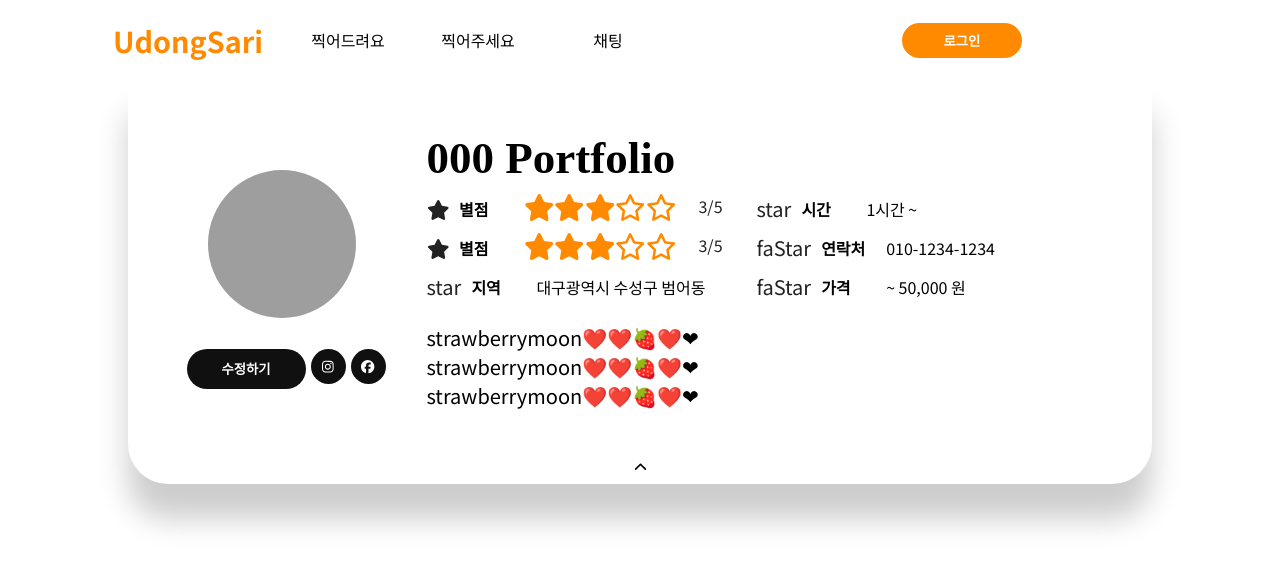
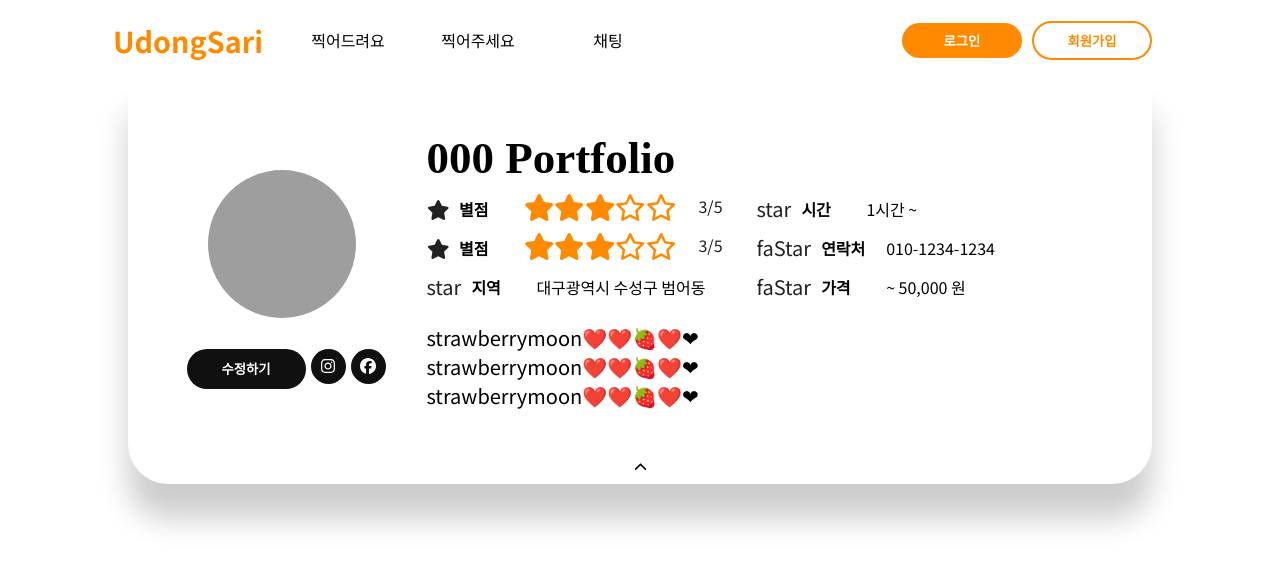
Before and after one commit to UdongSari/frontend, a React (Vite) app: page /photo/request/detail in a window 1280 px wide. Shown: the top 568 px of the page. Built offline with nearby package versions, Linux system fonts and the light colour scheme; grey boxes are pictures that could not be loaded.

Commit message:
feat: InstaButton, FaceBookBtn Link props 추가, orange-stroke 버튼 추가

```diff
--- a/src/components/Button.jsx
+++ b/src/components/Button.jsx
@@ -6,59 +6,43 @@ export const Button = ({ type, children, width, height, ...rest }) => {
     if (type === "undefined") throw new Error("Button type prop 은 필수입니다");
     else if (type === "primary") {
         return (
-      <button
-        className="btn-primary btn-default"
-        style={{ width: width, height: height }}
-        {...rest}
-      >
+            <button className="btn-primary btn-default" style={{ width: width, height: height }} {...rest}>
                 {children}
             </button>
         );
     } else if (type === "secondary") {
         return (
-      <button
-        className="btn-secondary btn-default"
-        style={{ width: width, height: height }}
-        {...rest}
-      >
+            <button className="btn-secondary btn-default" style={{ width: width, height: height }} {...rest}>
                 {children}
             </button>
         );
     } else if (type === "orange-filled") {
         return (
-      <button
-        className="btn-orange-filled btn-default"
-        style={{ width: width, height: height }}
-        {...rest}
-      >
+            <button className="btn-orange-filled btn-default" style={{ width: width, height: height }} {...rest}>
+                {children}
+            </button>
+        );
+    } else if (type === "orange-stroke") {
+        return (
+            <button className="btn-orange-stroke btn-default" style={{ width: width, height: height }} {...rest}>
                 {children}
             </button>
         );
     }
 };
 
-export const InstaBtn = () => {
+export const InstaBtn = ({ link }) => {
     return (
-    <>
-      <button
-        className="btn-primary btn-default"
-        style={{ width: "35px", height: "35px" }}
-      >
+        <a className="btn-primary btn-social btn-ig" target="_blank" rel="noreferrer noopener" href={link}>
             <FontAwesomeIcon icon={faInstagram} />
-      </button>
-    </>
+        </a>
     );
 };
 
-export const FacebookBtn = () => {
+export const FacebookBtn = ({ link }) => {
     return (
-    <>
-      <button
-        className="btn-primary btn-default"
-        style={{ width: "35px", height: "35px" }}
-      >
+        <a className="btn-primary btn-social btn-fb" target="_blank" rel="noreferrer noopener" href={link}>
             <FontAwesomeIcon icon={faFacebook} />
-      </button>
-    </>
+        </a>
     );
 };
--- a/src/components/Button.scss
+++ b/src/components/Button.scss
@@ -11,6 +11,21 @@
     border-radius: 40px;
 
     font-weight: bold;
+
+    &:hover {
+        cursor: pointer;
+    }
+}
+
+.btn-social {
+    @include place-center;
+    width: 35px;
+    height: 35px;
+    border-radius: 50%;
+
+    &:visited {
+        color: white;
+    }
 
     &:hover {
         cursor: pointer;
```
Lines whose indentation alone changed are shown as unchanged.
